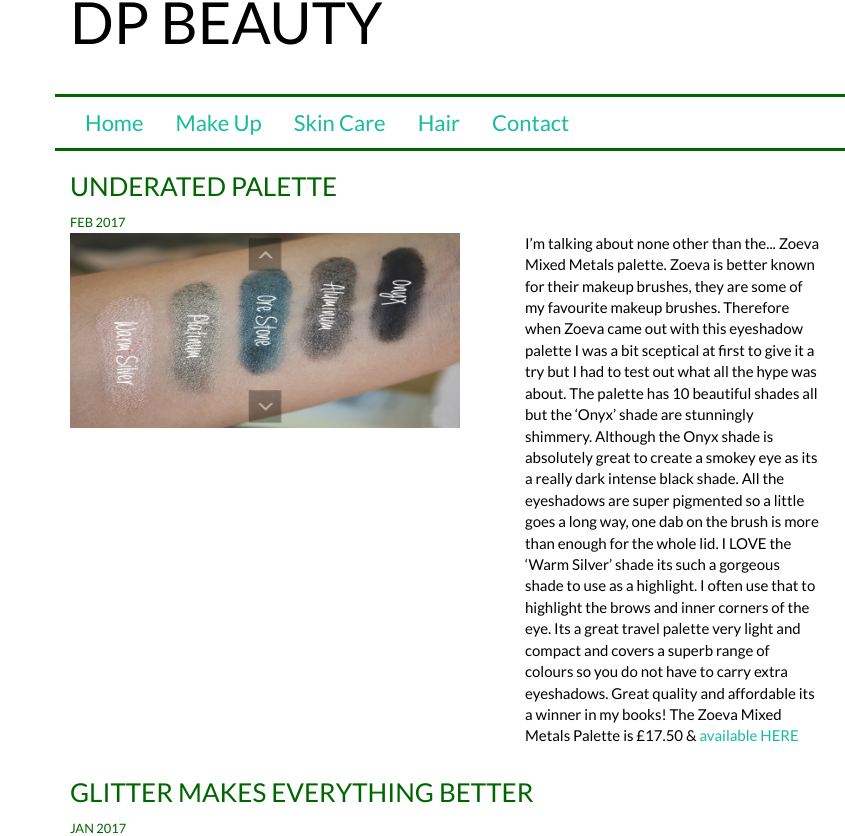
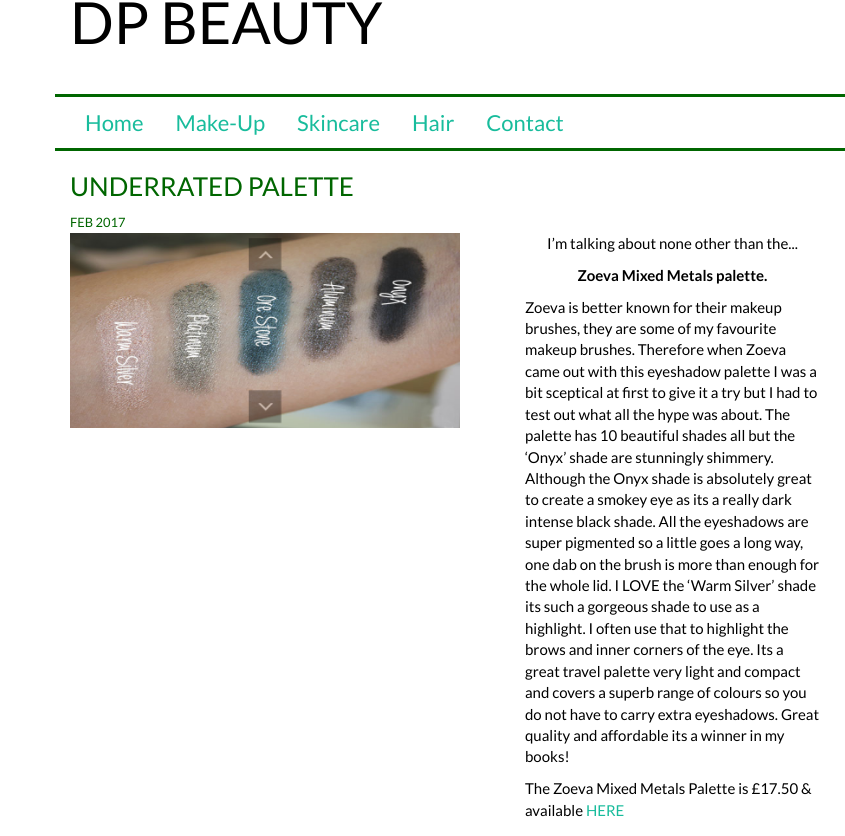
Before and after one commit to dpatel1719/CTEC3905-website, a plain HTML site: page make_up.html in a window 1280 px wide. Shown: the part 99-935 px from the top of the page, 0-845 px from the left. Drawn offline with Linux system fonts and the light colour scheme; files whose address does not match are found by name.

Commit message:
Update make_up.html

```diff
--- a/make_up.html
+++ b/make_up.html
@@ -35,8 +35,8 @@
             <div class="col-lg-12">
                 <ul class="nav nav-pills">
                     <li role="presentation"><a href="index.html">Home</a></li>
-                    <li role="presentation"><a href="make_up.html">Make Up</a></li>
-                    <li role="presentation"><a href="skin_care.html">Skin Care</a></li>
+                    <li role="presentation"><a href="make_up.html">Make-Up</a></li>
+                    <li role="presentation"><a href="skin_care.html">Skincare</a></li>
                     <li role="presentation"><a href="hair.html">Hair</a></li>
                     <li role="presentation"><a href="contact.html">Contact</a></li>
                 </ul>
@@ -48,7 +48,7 @@
             <div class="col-lg-8">
                 <div class="row">
                     <div class="col-lg-12">
-                        <h3>UNDERATED PALETTE </h3>
+                        <h3>UNDERRATED PALETTE </h3>
                         <small>FEB 2017</small>
                     </div>
                     <div class="col-lg-6">
@@ -75,11 +75,14 @@
                         </div>
                     </div>
                     <div class="col-lg-5 col-lg-offset-1">
-                        <p id="black">I’m talking about none other than the... Zoeva Mixed Metals palette. Zoeva is better known for their makeup brushes, they are some of my favourite makeup brushes. Therefore when Zoeva came out with this eyeshadow palette I was
+                        <p id="black" class="text-center">I’m talking about none other than the...</p>
+                        <p id="black" class="text-center"><strong>Zoeva Mixed Metals palette.</strong>
+                        <p id="black"> Zoeva is better known for their makeup brushes, they are some of my favourite makeup brushes. Therefore when Zoeva came out with this eyeshadow palette I was
                             a bit sceptical at first to give it a try but I had to test out what all the hype was about. The palette has 10 beautiful shades all but the ‘Onyx’ shade are stunningly shimmery. Although the Onyx shade is absolutely great
                             to create a smokey eye as its a really dark intense black shade. All the eyeshadows are super pigmented so a little goes a long way, one dab on the brush is more than enough for the whole lid. I LOVE the ‘Warm Silver’ shade
                             its such a gorgeous shade to use as a highlight. I often use that to highlight the brows and inner corners of the eye. Its a great travel palette very light and compact and covers a superb range of colours so you do not have
-                            to carry extra eyeshadows. Great quality and affordable its a winner in my books! The Zoeva Mixed Metals Palette is £17.50 & <a href="https://www.zoevacosmetics.com/europe4/eyes/eye-palettes/67/mixed-metals-eyeshadow-palette ">available HERE </a></p>
+                            to carry extra eyeshadows. Great quality and affordable its a winner in my books!</p>
+                         <p id="black">The Zoeva Mixed Metals Palette is £17.50 & available <a href="https://www.zoevacosmetics.com/europe4/eyes/eye-palettes/67/mixed-metals-eyeshadow-palette ">HERE </a></p>
 
                     </div>
                 </div>
```
